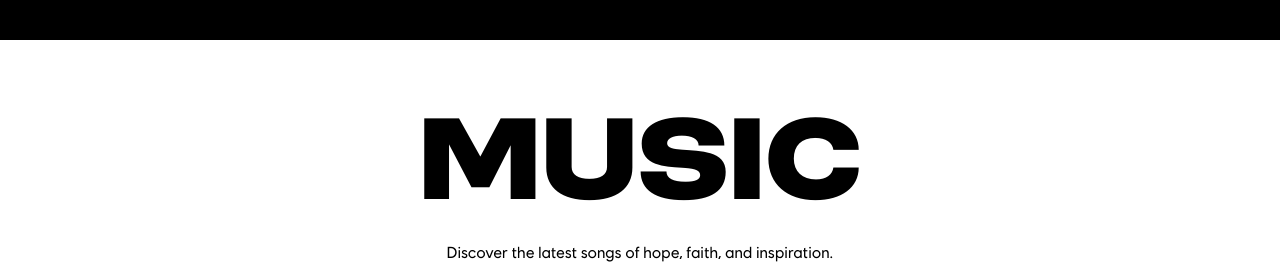
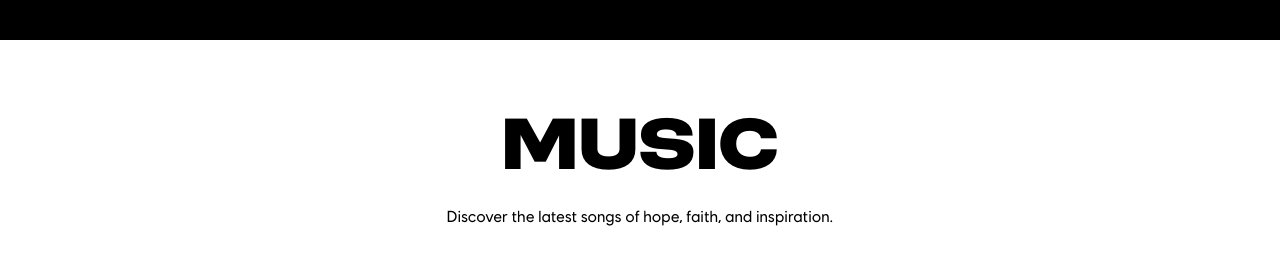
Before and after one commit to ChukwuemekaAjaero/brightegwuogu.com, a Next.js app: page / in a window 1280 px wide. Shown: the part 3160-3426 px from the top of the page. Built offline with nearby package versions, Linux system fonts and the light colour scheme; no server answers.

Commit message:
PB-3: Fix overflow on homepage in mobile

```diff
--- a/src/app/page.tsx
+++ b/src/app/page.tsx
@@ -219,7 +219,7 @@ export default function HomePage() {
                 <div className="mx-auto max-w-[1600px] sm:px-8">
                     <div className="h-max py-20">
                         <div className="mb-12 text-center">
-                            <h1 className={`text-8xl font-bold text-black ${modernizFont.className}`}>Music</h1>
+                            <h1 className={`text-6xl font-bold text-black ${modernizFont.className}`}>Music</h1>
                             <br />
                             <p className="text-black">Discover the latest songs of hope, faith, and inspiration.</p>
                         </div>
@@ -308,7 +308,7 @@ export default function HomePage() {
                 <div className="mx-auto max-w-[1600px] sm:px-8">
                     <div className="h-max py-20">
                         <div className="mb-12 text-center">
-                            <h1 className={`text-5xl font-bold text-black md:text-8xl ${modernizFont.className}`}>Sermons</h1>
+                            <h1 className={`text-5xl font-bold text-black md:text-6xl ${modernizFont.className}`}>Sermons</h1>
                             <br />
                             <p className="text-black">Discover the latest messages of hope, faith, and inspiration.</p>
                         </div>
```
